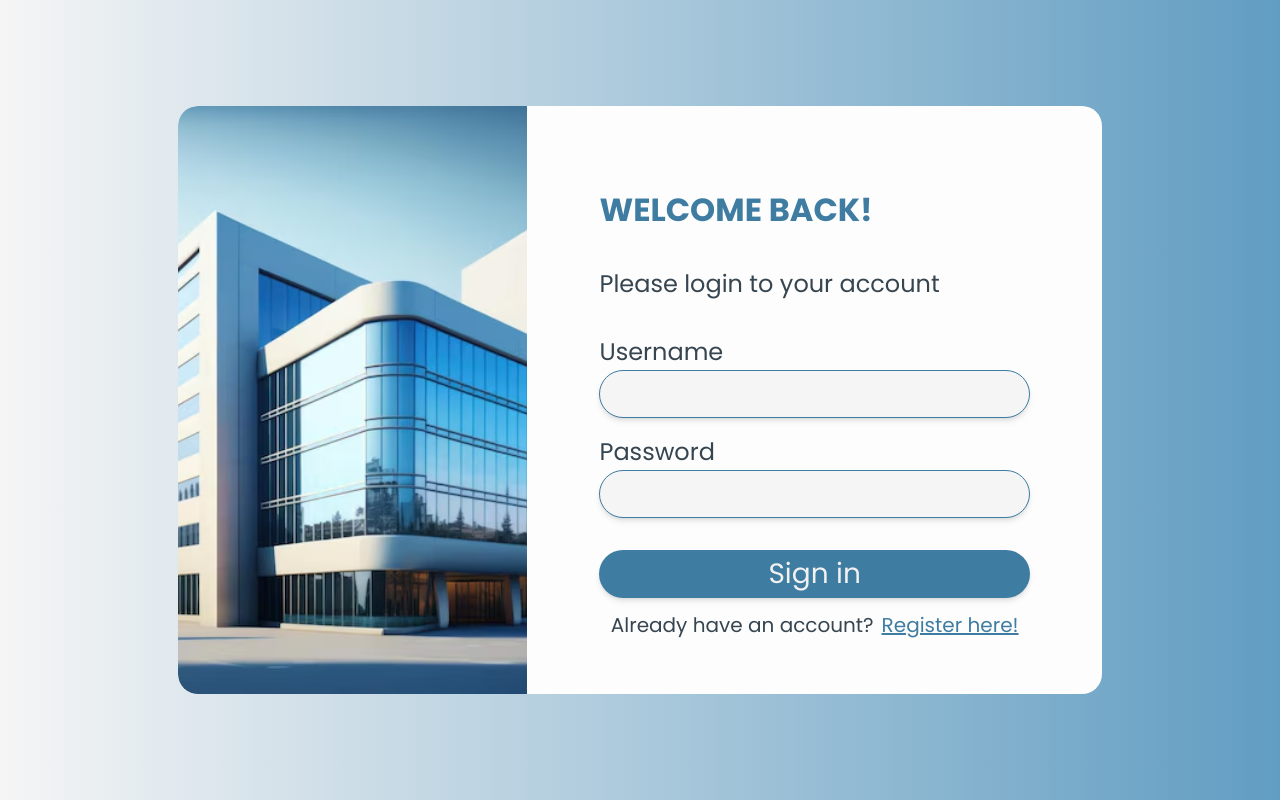
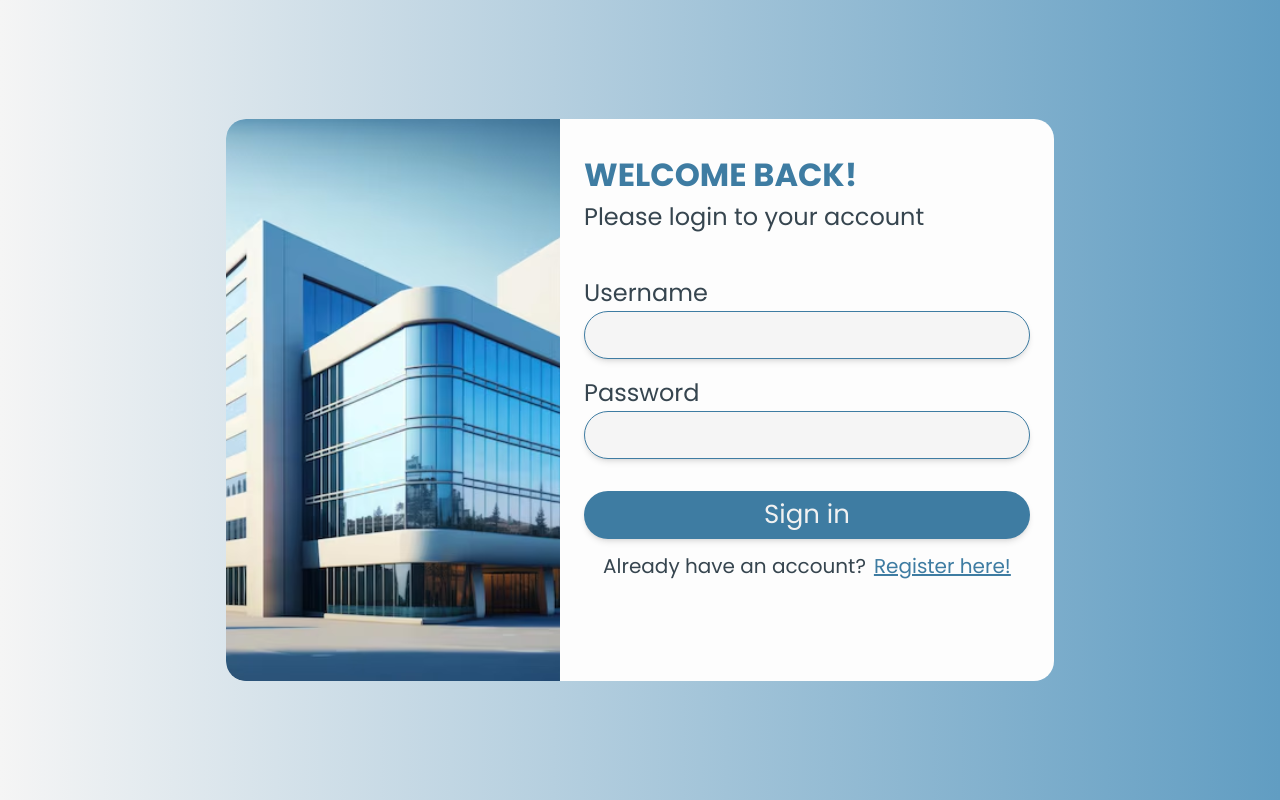
Before and after one commit to rastuak/EmpTracky, a React (Vite) app: page /login in a window 1280 px wide. Built offline with nearby package versions, Linux system fonts and the light colour scheme.

Commit message:
login page, register page

```diff
--- a/src/pages/LoginPage.jsx
+++ b/src/pages/LoginPage.jsx
@@ -27,12 +27,13 @@ export default function LoginPage() {
         <div className="relative">
           <img src={login}
           className="w-full h-full hidden rounded-l-[20px] md:block object-cover"/>
-
         </div>
 
-        <div className="h-full  w-[60%] p-12 m-6 space-y-8 flex flex-col">
+        <div className="h-full  w-[60%] m-6 space-y-8 flex flex-col">
+          <div>
             <h1 className="text-emptracky-blue font-bold text-[32px]">WELCOME BACK!</h1>
-            <h1 className="text-emptracky-darkgray text-[24px] mb-10">Please login to your account</h1>
+            <h1 className="text-emptracky-darkgray text-[24px] mb-2">Please login to your account</h1>
+          </div>
 
           <div>
             <h1 className="text-emptracky-darkgray text-[24px]">Username</h1>
@@ -44,7 +45,7 @@ export default function LoginPage() {
 
           <div className="w-full flex flex-col gap-3 justify-center items-center mt-12">
             <button className="shadow-md w-full h-12 bg-emptracky-blue rounded-[50px]">
-              <h1 className="text-emptracky-f1 text-[28px]" onClick={() => navigate("/home")}>Sign in</h1>
+              <h1 className="text-emptracky-f1 text-[26px]" onClick={() => navigate("/home")}>Sign in</h1>
             </button>
 
             <h1 className="text-emptracky-darkgray text-[20px] ">Already have an account?
--- a/src/pages/RegisterPage.jsx
+++ b/src/pages/RegisterPage.jsx
@@ -42,7 +42,7 @@ const navigate = useNavigate();
 
           <div className="w-full flex flex-col gap-3 justify-center items-center">
             <button className="shadow-md w-full h-12 bg-emptracky-blue rounded-[50px] mt-7">
-              <h1 className="text-emptracky-f1 text-[28px]" onClick={() => navigate("/login")}>Sign up</h1>
+              <h1 className="text-emptracky-f1 text-[26px]" onClick={() => navigate("/login")}>Sign up</h1>
             </button>
 
             <h1 className="text-emptracky-darkgray text-[20px] ">Already have an account?
```
